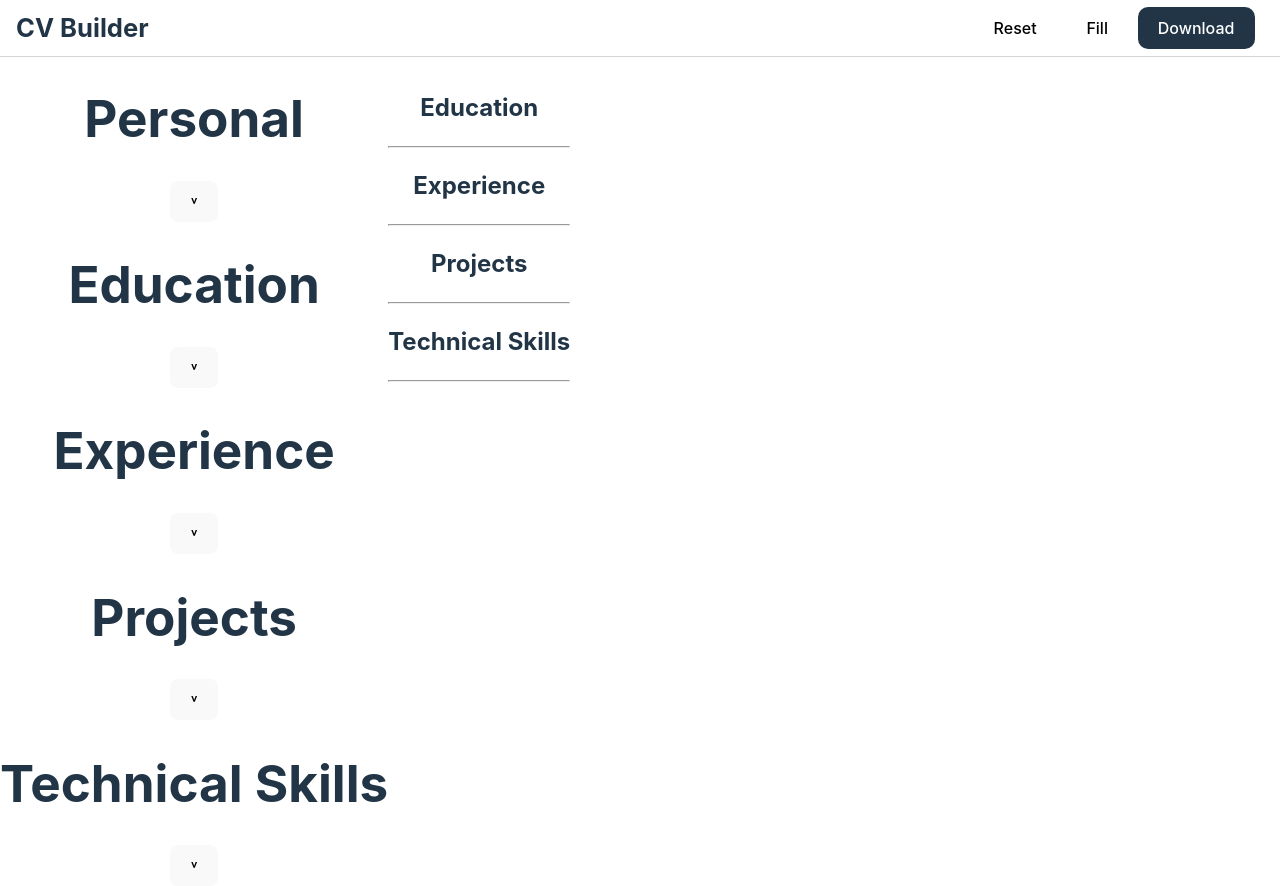
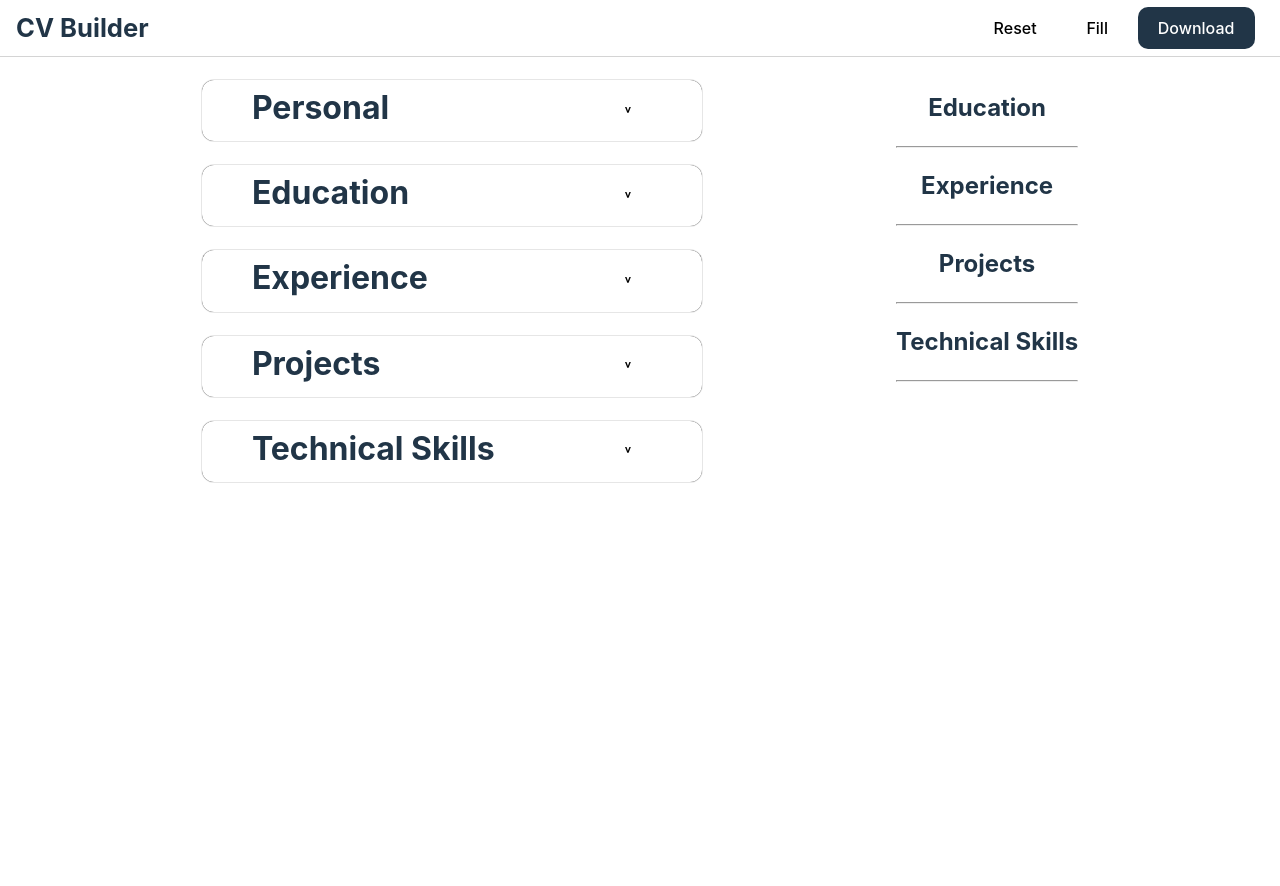
Before and after one commit to hpagon/cv-application, a React (Vite) app: page / in a window 1280 px wide. After the commit the page ends 800 px from the top, so only its background shows below. Built offline with nearby package versions, Linux system fonts and the light colour scheme.

Commit message:
Fixed dropdown button to display correct text

```diff
--- a/src/components/Dropdown.jsx
+++ b/src/components/Dropdown.jsx
@@ -1,4 +1,5 @@
 import { useState } from "react";
+import "../styles/Dropdown.css";
 
 export default function Dropdown({
   title,
@@ -17,7 +18,7 @@ export default function Dropdown({
   };
 
   return (
-    <div>
+    <div className={"dropdown " + type}>
       <div>
         {header()}
         <button
@@ -29,7 +30,10 @@ export default function Dropdown({
             }
           }}
         >
-          {visibility ? "^" : "˅"}
+          {/* {console.log(type)}
+          {type === "large" && open ? "^" : "˅"}
+          {type === "medium" && visibility ? "^" : "˅"} */}
+          {type === "large" ? (open ? "^" : "˅") : visibility ? "^" : "˅"}
         </button>
       </div>
       <div>
--- a/src/index.css
+++ b/src/index.css
@@ -55,6 +55,7 @@ button:focus-visible {
 
 #container {
   display: flex;
+  justify-content: space-around;
 }
 
 #root {
--- /dev/null
+++ b/src/styles/Dropdown.css
@@ -0,0 +1,49 @@
+.dropdown {
+  box-shadow: 0 0 1px black;
+  border-radius: 12px;
+  display: flex;
+  flex-direction: column;
+  align-items: center;
+  padding: 10px 0;
+  margin: 1.5em 0;
+}
+
+/* large dropdown styles */
+.dropdown.large {
+  /* background-color: red; */
+  width: clamp(500px, 20%, 280px);
+}
+
+/* medium dropdown styles */
+.dropdown.medium {
+  /* background-color: blue; */
+  width: 100%;
+}
+
+.dropdown > div:nth-child(1) {
+  width: 80%;
+  display: flex;
+  justify-content: space-between;
+}
+
+.dropdown > div:nth-child(1) button {
+  background: none;
+}
+
+.dropdown > div:nth-child(1) button:hover {
+  background-color: rgba(0, 0, 0, 0.05);
+}
+
+.dropdown > div:nth-child(2) {
+  width: 80%;
+}
+
+/* text styles */
+.dropdown h1 {
+  font-size: 2em;
+  margin: 0;
+}
+
+.dropdown h2 {
+  margin: 0;
+}
--- a/src/styles/Menus.css
+++ b/src/styles/Menus.css
@@ -47,6 +47,5 @@
 }
 
 #menu > div > div > button:nth-child(3):hover {
-  /* background-color: rgba(265, 265, 265, 0.9); */
   opacity: 0.9;
 }
```
